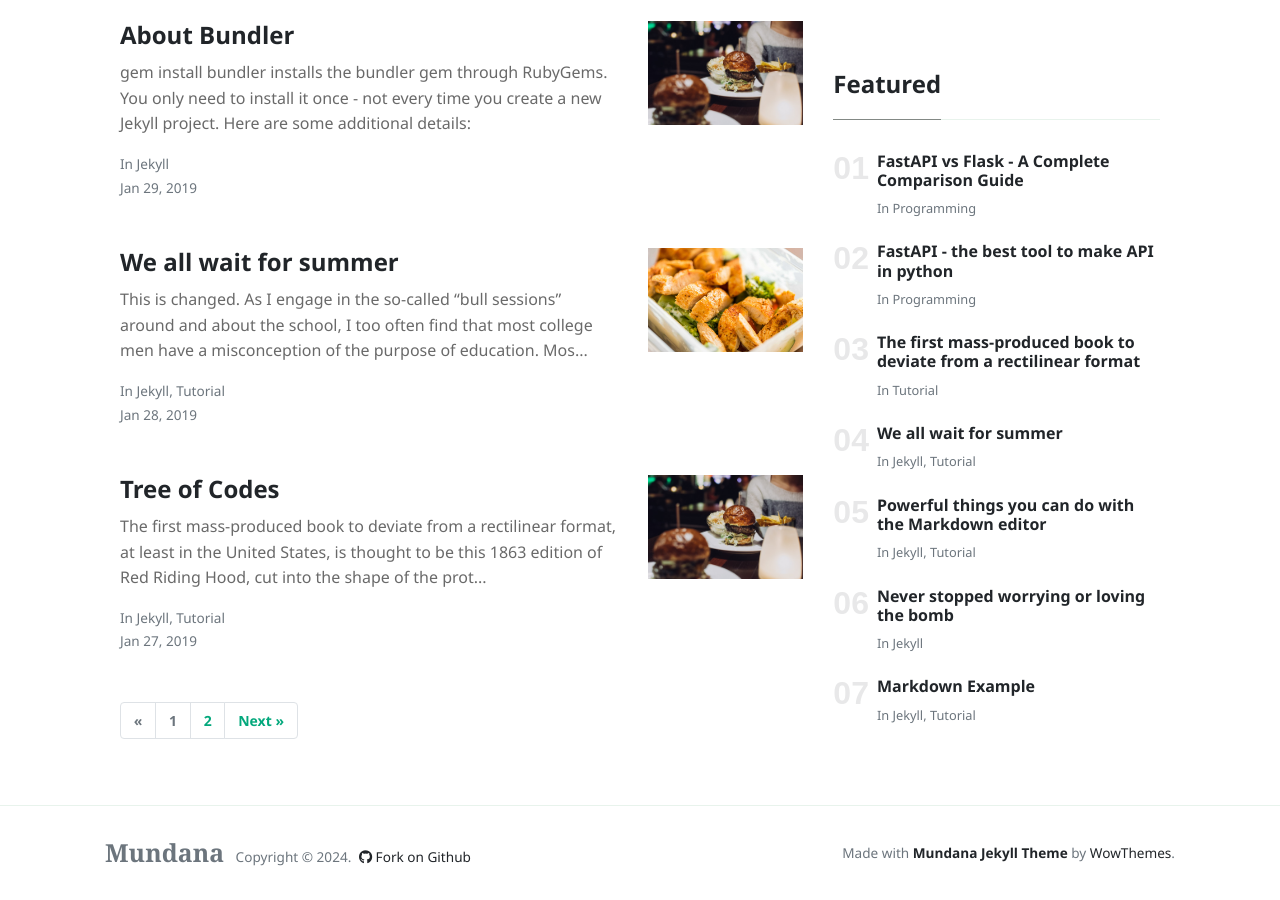
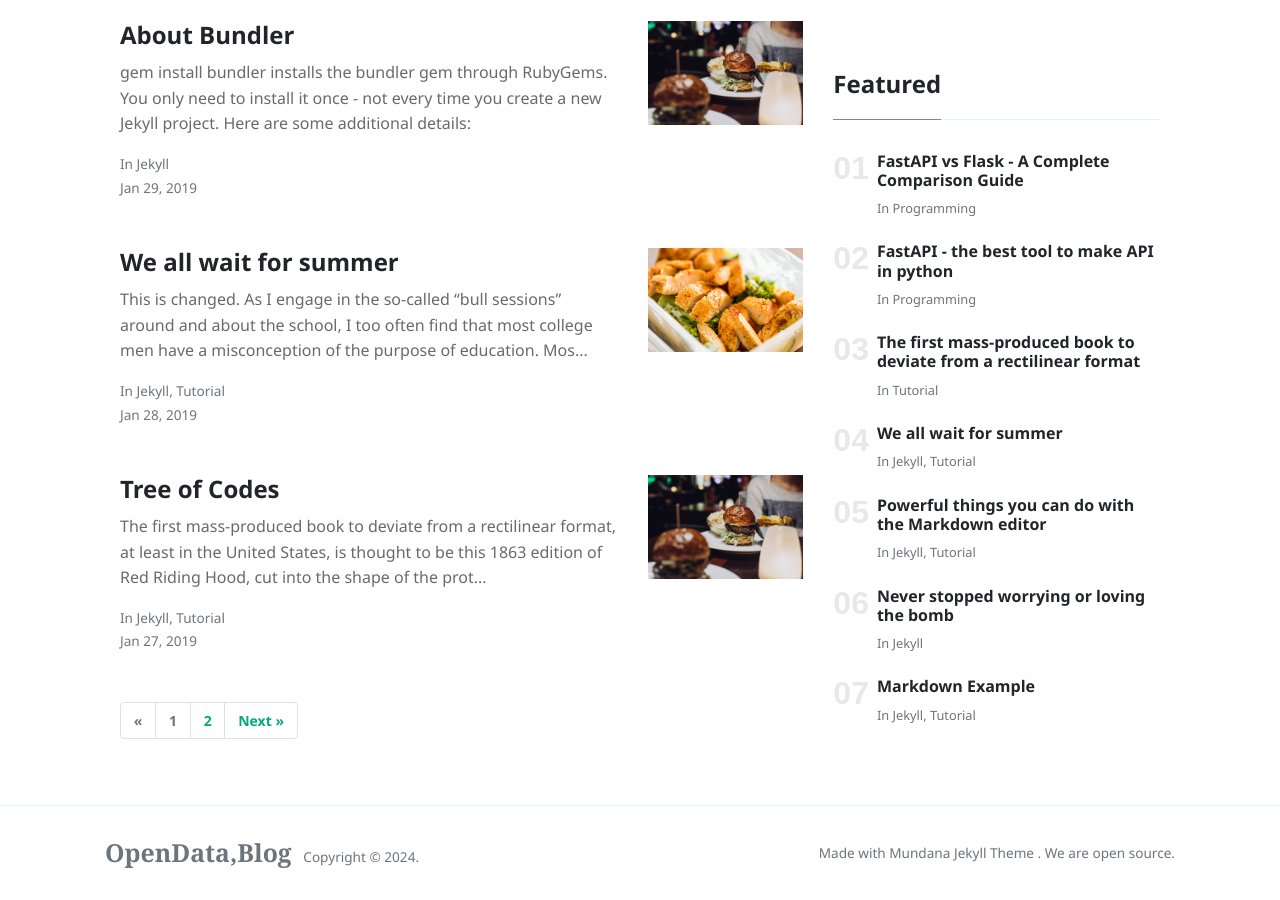
Before and after one commit to victorjohnsonk/victorjohnsonblog.github.io, a Jekyll site: the page built from index.html, in a window 1280 px wide and 900 px high, scrolled down 1794 px. Built offline with Jekyll 4.4.1, drawn with Linux system fonts in a browser that asks for light colours; nearby versions of some CDN libraries; the list of posts is cut into pages by our own code.

Commit message:
Update default.html

```diff
--- a/_layouts/default.html
+++ b/_layouts/default.html
@@ -77,15 +77,13 @@
         <div class="container">
         <div class="row align-items-center justify-content-between">
             <div>
-                <span class="navbar-brand mr-2 mb-0"><strong>Mundana</strong></span>
+                <span class="navbar-brand mr-2 mb-0"><strong>OpenData,Blog</strong></span>
                 <span>Copyright © <script>document.write(new Date().getFullYear())</script>.</span>
 
-                <!--  Github Repo Star Btn-->
-                <a class="text-dark ml-1" target="_blank" href="https://github.com/wowthemesnet/mundana-theme-jekyll"><i class="fab fa-github"></i> Fork on Github</a>
 
             </div>
             <div>
-                Made with <a target="_blank" class="text-dark font-weight-bold" href="https://www.wowthemes.net/mundana-jekyll-theme/"> Mundana Jekyll Theme </a> by <a class="text-dark" target="_blank" href="https://www.wowthemes.net">WowThemes</a>.
+                Made with Mundana Jekyll Theme </a>. We are open source.
             </div>
         </div>
         </div>
```
